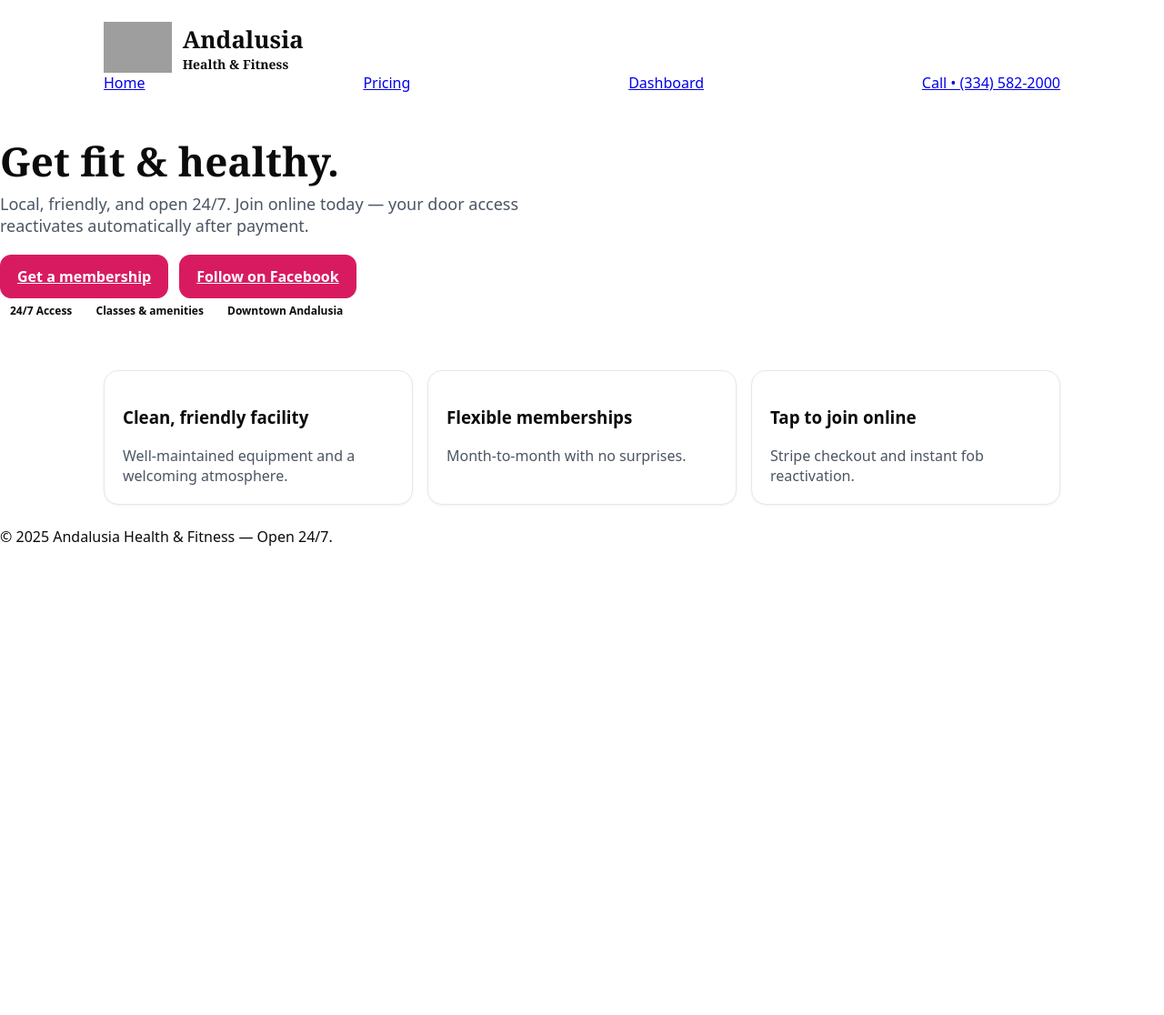
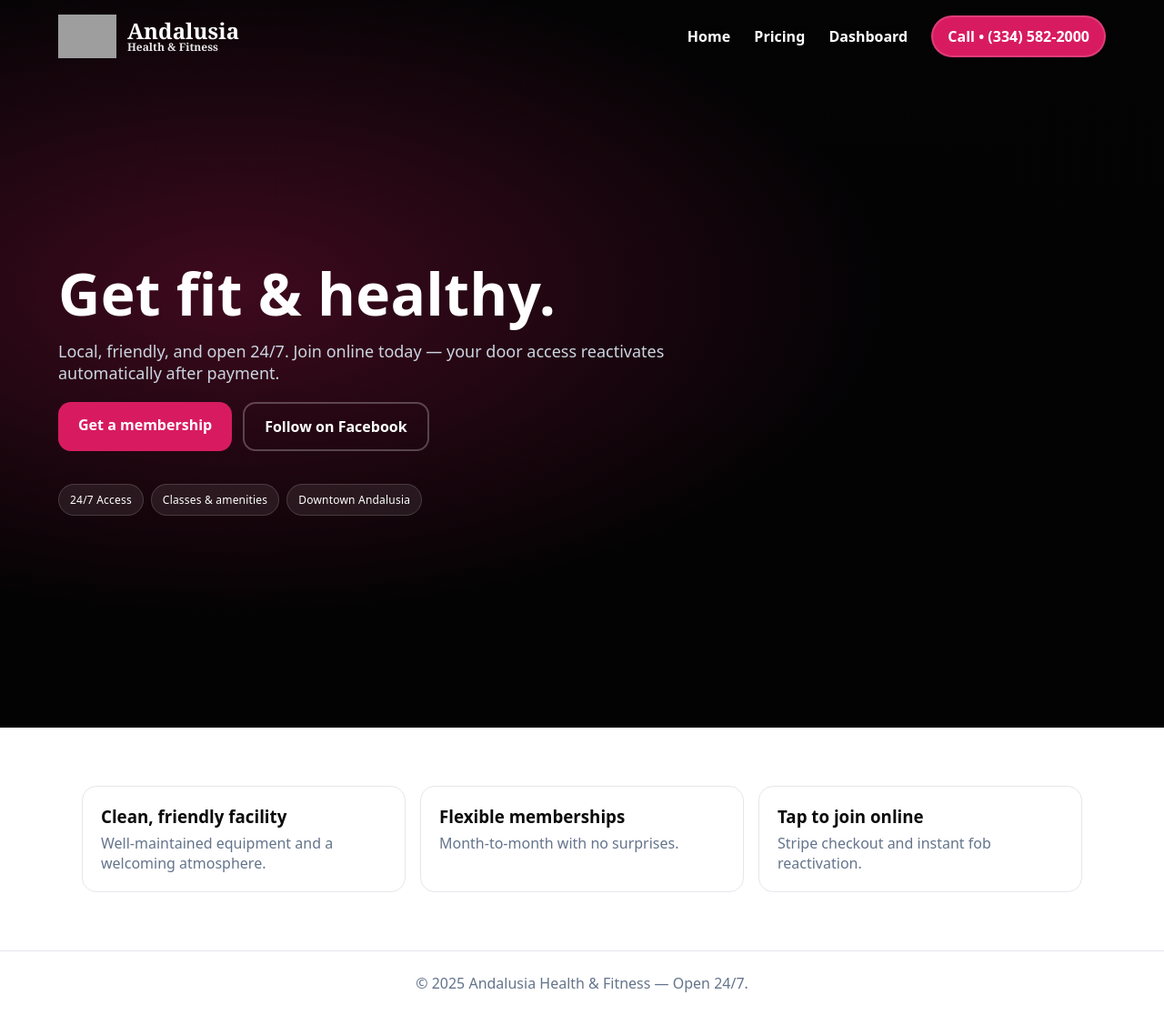
Before and after one commit to BackTraceWeb/Andalusia-Health-and-Fitness, a PHP site: page / in a window 1280 px wide. Shown: the whole page at 91% size. Before the commit the page ends 600 px from the top, so only its background shows below. Run offline with PHP 8.4, Linux system fonts and the light colour scheme; grey boxes are pictures that could not be loaded.

Commit message:
Update styles.css

```diff
--- a/styles.css
+++ b/styles.css
@@ -1,34 +1,77 @@
-:root{--brand:#d81b60;--ink:#0b0b0b;--muted:#4b5563;--border:#e5e7eb;--ok:#16a34a;--bad:#b91c1c}
-*{box-sizing:border-box} body{margin:0;background:#fff;color:var(--ink);
-font-family:system-ui,-apple-system,Segoe UI,Roboto,Inter,Ubuntu,"Helvetica Neue",Arial,sans-serif}
-.wrap{max-width:1100px;margin:0 auto;padding:24px}
-.bar{position:sticky;top:0;background:#fff;border-bottom:1px solid var(--border);z-index:10}
-.nav{display:flex;justify-content:space-between;align-items:center}
+:root{
+  --brand:#d81b60;      /* Andalusia accent */
+  --brand-2:#a80c47;    /* darker hover */
+  --ink:#ffffff;        /* light text on hero */
+  --body:#0b0b0b;       /* body text for light sections */
+  --muted:#64748b;      /* gray text */
+  --border:#e5e7eb;
+}
+
+*{box-sizing:border-box}
+html,body{height:100%}
+body{
+  margin:0;
+  font-family:system-ui,-apple-system,Segoe UI,Roboto,Inter,Ubuntu,"Helvetica Neue",Arial,sans-serif;
+  background:#fff; color:var(--body);
+}
+a{text-decoration:none;color:inherit}
+img{max-width:100%;display:block}
+
+/* Header */
+.header{position:fixed;top:0;left:0;right:0;z-index:40;background:transparent}
+.header .wrap{max-width:1200px;margin:0 auto;padding:16px 24px;display:flex;align-items:center;justify-content:space-between}
 .brand{display:flex;align-items:center;gap:12px}
-.brand img{height:56px;width:auto}
-.brand-name{font-family:Georgia,"Times New Roman",Times,serif;font-weight:700}
-.brand-name .line1{font-size:26px} .brand-name .line2{font-size:14px}
-.links a{margin-left:18px;font-weight:600} .links a:hover{color:var(--brand)}
-.hero{display:grid;grid-template-columns:1.1fr 1fr;gap:32px;align-items:center;padding:28px 0}
-@media (max-width:900px){.hero{grid-template-columns:1fr}}
-h1{font-size:44px;line-height:1.08;margin:0;font-family:Georgia,"Times New Roman",Times,serif}
-h2{margin:0 0 8px 0}
-.lead{color:var(--muted);font-size:18px;margin-top:10px}
+.brand img{height:48px;width:auto}
+.brand-name{font-family:Georgia,"Times New Roman",Times,serif;font-weight:800;color:#fff;line-height:1}
+.brand-name .line1{font-size:24px}
+.brand-name .line2{font-size:12px;opacity:.9}
+.nav a{color:#fff;margin-left:22px;font-weight:600}
+.nav a:hover{opacity:.85}
+.cta-mini{padding:10px 16px;background:var(--brand);color:#fff;border-radius:999px;font-weight:800;border:2px solid rgba(255,255,255,.15)}
+.cta-mini:hover{background:var(--brand-2)}
+
+/* Hero */
+.hero{
+  min-height:100vh;display:grid;place-items:center;color:var(--ink);
+  /* Replace with a real photo if you want. This gradient is a safe placeholder. */
+  background:
+    radial-gradient(1200px 600px at 20% 40%, rgba(216,27,96,.28), transparent 60%),
+    linear-gradient(to bottom, rgba(0,0,0,.65), rgba(0,0,0,.75));
+  background-color:#0a0a0c;
+}
+.hero .content{position:relative;width:100%;max-width:1200px;padding:120px 24px 64px}
+h1{font-size:64px;line-height:1.05;margin:0 0 12px 0;color:#fff;font-weight:800;letter-spacing:.3px}
+.lead{color:#cbd5e1;font-size:18px;max-width:720px}
+.btn{display:inline-block;padding:14px 22px;border-radius:14px;font-weight:800}
+.btn.primary{background:var(--brand);color:#fff}
+.btn.primary:hover{background:var(--brand-2)}
+.btn.ghost{border:2px solid rgba(255,255,255,.25);color:#fff}
+.btn.ghost:hover{border-color:#fff}
+
+.badges{display:flex;gap:8px;margin-top:36px;flex-wrap:wrap}
+.badge{background:rgba(255,255,255,.08);color:#fff;border:1px solid rgba(255,255,255,.15);padding:8px 12px;border-radius:999px;font-size:12px;letter-spacing:.2px}
+
+/* Sections */
+.section{padding:64px 24px;display:flex;justify-content:center}
+.wrap{width:100%;max-width:1100px}
+.grid3{display:grid;grid-template-columns:repeat(3,1fr);gap:16px}
+.card{border:1px solid var(--border);border-radius:16px;padding:20px;background:#fff}
+.card h3{margin:0 0 6px 0}
+.muted{color:var(--muted)}
+.small{font-size:14px}
+.tiny{font-size:12px}
 .row{display:flex;gap:12px;flex-wrap:wrap;align-items:center}
-.space{justify-content:space-between;gap:10px;flex-wrap:wrap;display:flex}
-.card{background:#fff;border:1px solid var(--border);border-radius:16px;padding:20px;box-shadow:0 1px 3px rgba(0,0,0,.06)}
-.grid3{display:grid;gap:16px;grid-template-columns:repeat(3,1fr)} @media(max-width:900px){.grid3{grid-template-columns:1fr}}
-.cta{display:flex;justify-content:space-between;align-items:center;gap:12px;flex-wrap:wrap}
-.btn{background:var(--brand);color:#fff;padding:12px 18px;border:1px solid var(--brand);border-radius:12px;font-weight:700}
-.btn:hover{filter:brightness(.95)} .btn.secondary{background:#fff;color:#111;border-color:var(--border)}
 .input{width:100%;padding:12px 14px;border:1px solid var(--border);border-radius:12px}
-.price{font-size:38px;font-weight:800}
-.bullets{margin:12px 0 0 20px} .bullets li{margin:6px 0}
-.muted{color:var(--muted)} .small{font-size:14px} .tiny{font-size:12px}
-.badge{display:inline-block;padding:4px 10px;border-radius:999px;font-size:12px;font-weight:700;border:1px solid transparent}
-.badge.ok{background:#ecfdf5;color:var(--ok);border-color:#bbf7d0}
-.badge.bad{background:#fef2f2;color:var(--bad);border-color:#fecaca}
-.foot{border-top:1px solid var(--border);margin-top:52px;padding:24px 0;color:#6b7280;font-size:14px;text-align:center}
-.contact{display:grid;grid-template-columns:repeat(4,auto);gap:16px;align-items:start}
-@media(max-width:900px){.contact{grid-template-columns:1fr 1fr}}
-.bigbold{font-size:20px;font-weight:800}
+
+.bullets{margin:12px 0 0 20px}
+.bullets li{margin:6px 0}
+
+/* Footer */
+.footer{border-top:1px solid var(--border);padding:24px;text-align:center;color:#64748b}
+
+/* Responsive tweaks */
+@media (max-width:900px){
+  h1{font-size:40px}
+  .grid3{grid-template-columns:1fr}
+  .brand-name{display:none}
+}
```
